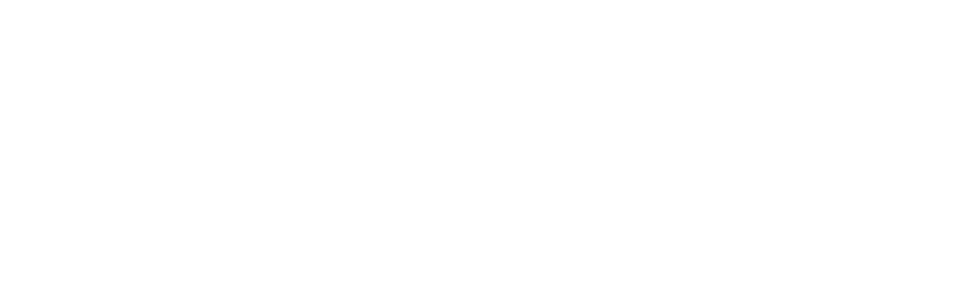
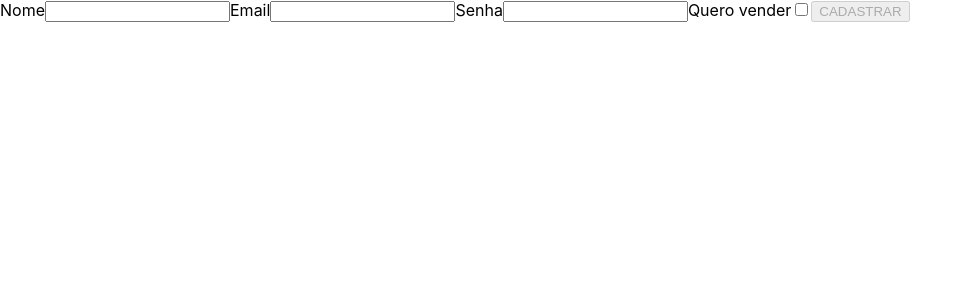
Before and after one commit to tryber/sd-03-trybeer-6, a React (Create React App) app in the folder front-end/: page /register in a window 1280 px wide. Shown: the top 300 px of the page, without its empty margins (0-972 px from the left). Built offline with nearby package versions, Linux system fonts and the light colour scheme.

Commit message:
implementação de regex para valida nome

```diff
--- a/front-end/src/App.jsx
+++ b/front-end/src/App.jsx
@@ -3,13 +3,13 @@
 
 import './App.css';
 import Login from './components/login/Login';
+import Register from './components/register/Register';
 
-const App = () => {
-  return (
-    <Switch>
-      <Route exact path="/login" component={ Login } />
-    </Switch>
-  )
-}
+const App = () => (
+  <Switch>
+    <Route path="/login" component={ Login } />
+    <Route path="/register" component={ Register } />
+  </Switch>
+);
 
 export default App;
--- a/front-end/src/components/register/Register.jsx
+++ b/front-end/src/components/register/Register.jsx
@@ -43,10 +43,10 @@
     const {
       target: { value: typedName },
     } = e;
-    const nameRegex = /[^A-Za-z]/;
+    const nameRegex = /[\^$.|?*@+()#!%¨&0-9]/;
     const magicNumber = 12;
 
-    if (!nameRegex.test(typedName) || typedName.length < magicNumber) {
+    if (nameRegex.test(typedName) || typedName.length < magicNumber) {
       return setNameError(
         'Você digitou um caracter especial ou número no nome ou digitou um nome menor que 12 letras.',
       );
```
Also changed, not shown: 1 other file (tests, documents, lock files or other folders).
